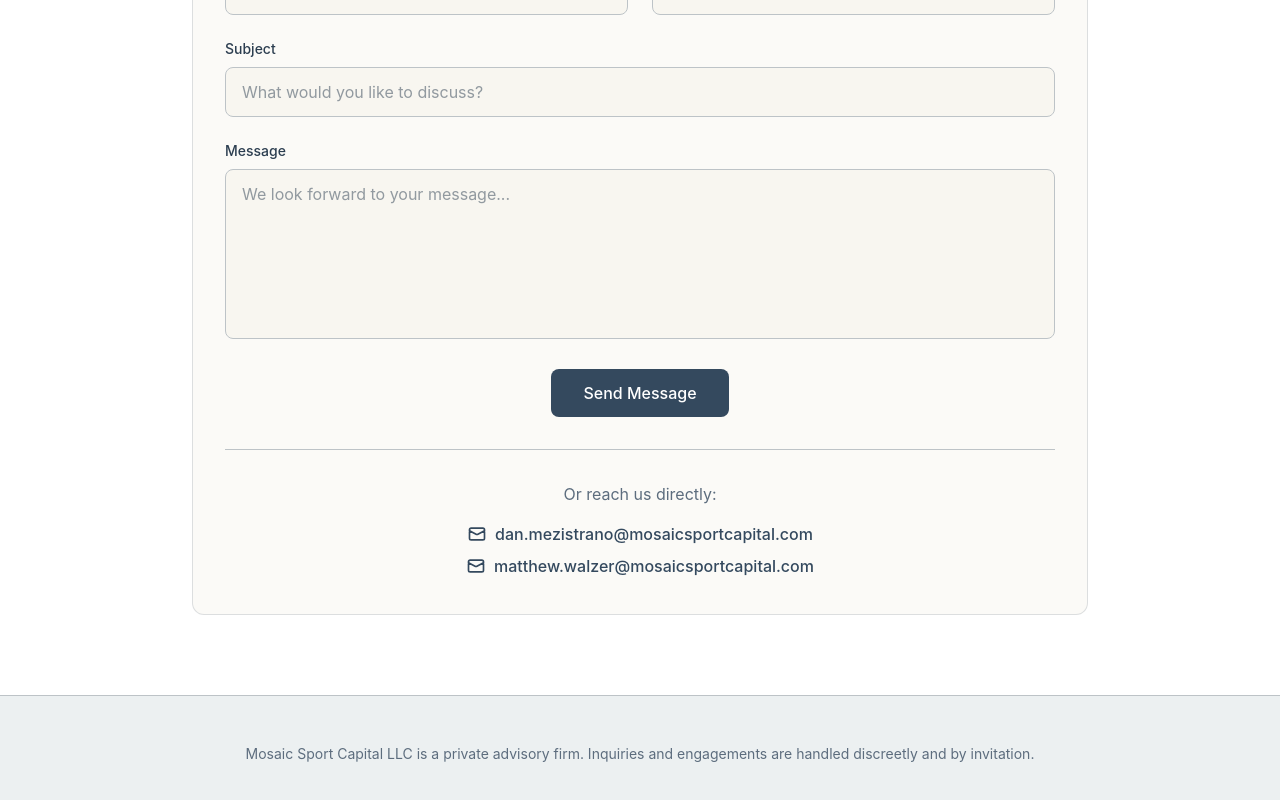
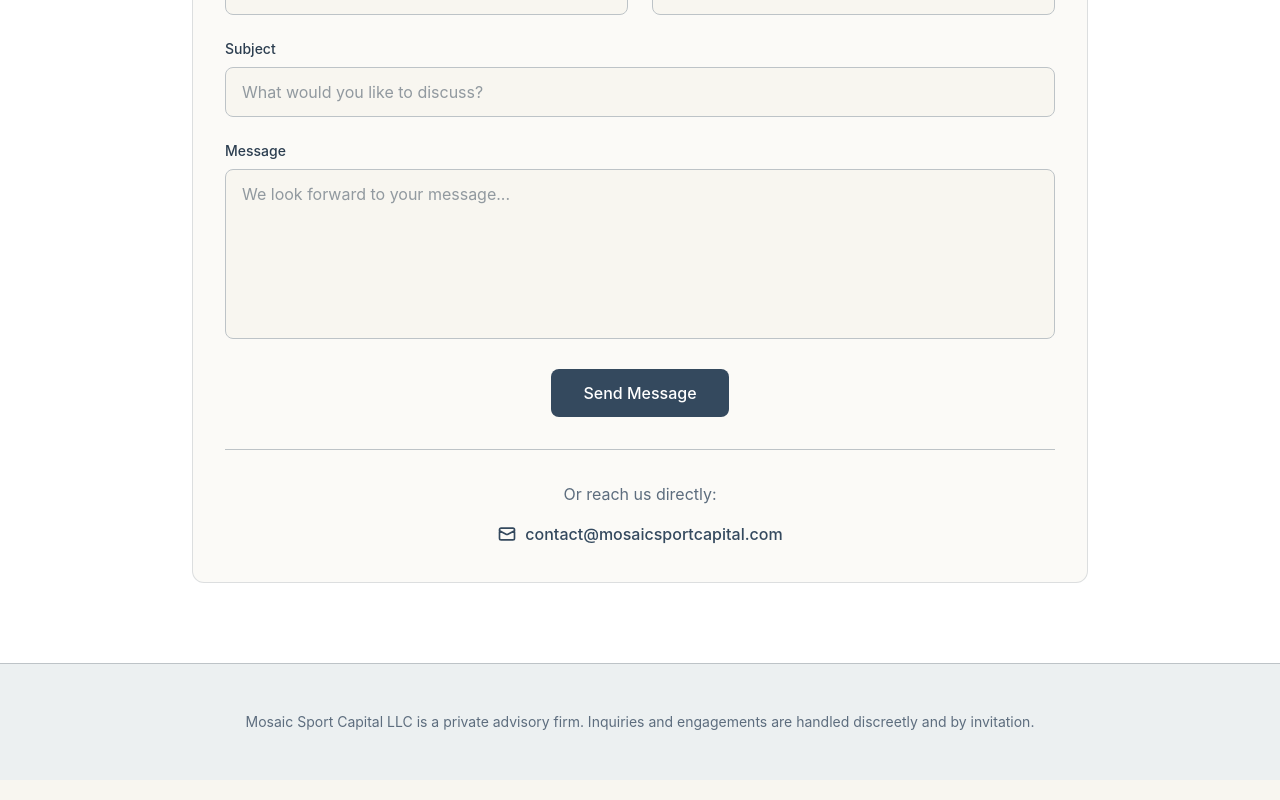
Before and after one commit to matthewrw0827-ctrl/MSC-Website, a Next.js app: page / in a window 1280 px wide. Shown: the part 3015-3815 px from the top of the page. Built offline with nearby package versions, Linux system fonts and the light colour scheme.

Commit message:
Update email contact information on HomePage to a single address for streamlined communication

```diff
--- a/app/page.tsx
+++ b/app/page.tsx
@@ -543,9 +543,9 @@ export default function HomePage() {
 
             <div className="mt-8 pt-8 border-t border-border text-center">
               <p className="text-muted-foreground mb-4">Or reach us directly:</p>
-              <div className="space-y-2">
+              <div>
                 <a
-                  href="mailto:dan.mezistrano@mosaicsportcapital.com"
+                  href="mailto:contact@mosaicsportcapital.com"
                   className="inline-flex items-center gap-2 text-primary hover:text-primary/80 font-medium transition-colors"
                 >
                   <svg className="w-5 h-5" fill="none" stroke="currentColor" viewBox="0 0 24 24">
@@ -556,22 +556,7 @@ export default function HomePage() {
                       d="M3 8l7.89 4.26a2 2 0 002.22 0L21 8M5 19h14a2 2 0 002-2V7a2 2 0 00-2-2H5a2 2 0 00-2 2v10a2 2 0 002 2z"
                     />
                   </svg>
-                  dan.mezistrano@mosaicsportcapital.com
-                </a>
-                <br />
-                <a
-                  href="mailto:matthew.walzer@mosaicsportcapital.com"
-                  className="inline-flex items-center gap-2 text-primary hover:text-primary/80 font-medium transition-colors"
-                >
-                  <svg className="w-5 h-5" fill="none" stroke="currentColor" viewBox="0 0 24 24">
-                    <path
-                      strokeLinecap="round"
-                      strokeLinejoin="round"
-                      strokeWidth={2}
-                      d="M3 8l7.89 4.26a2 2 0 002.22 0L21 8M5 19h14a2 2 0 002-2V7a2 2 0 00-2-2H5a2 2 0 00-2 2v10a2 2 0 002 2z"
-                    />
-                  </svg>
-                  matthew.walzer@mosaicsportcapital.com
+                  contact@mosaicsportcapital.com
                 </a>
               </div>
             </div>
```
